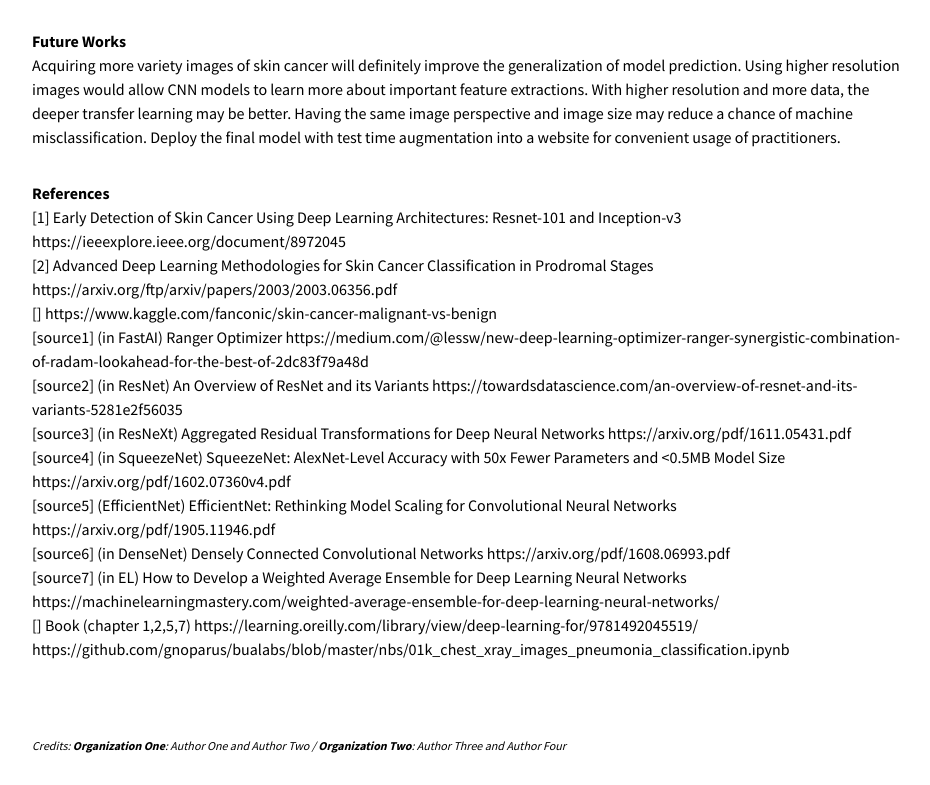
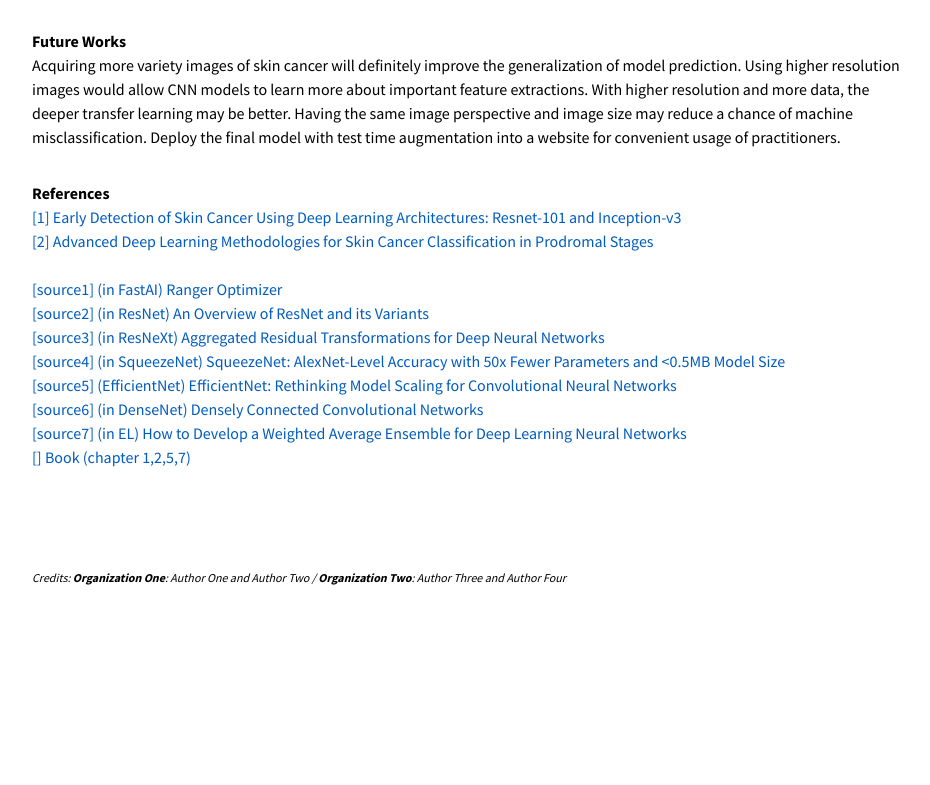
Before and after one commit to aishwarya-shrinivas/Skin-Cancer-Image-Classification, a plain HTML site: page result.html in a window 1280 px wide. Shown: the part 1577-2362 px from the top of the page, without its empty margins (168-1098 px from the left). After the commit the page ends 2194 px from the top, so only its background shows below. Drawn offline with nearby package versions, Linux system fonts and the light colour scheme.

Commit message:
Update result.html

```diff
--- a/result.html
+++ b/result.html
@@ -67,30 +67,18 @@ Deploy the final model with test time augmentation into a website for convenient
 <p>
 <b> References </b>
 <br>
-[1] Early Detection of Skin Cancer Using Deep Learning Architectures: Resnet-101 and Inception-v3
-https://ieeexplore.ieee.org/document/8972045  <br>
-
-[2] Advanced Deep Learning Methodologies for Skin Cancer Classification in Prodromal Stages https://arxiv.org/ftp/arxiv/papers/2003/2003.06356.pdf <br>
-
-[] https://www.kaggle.com/fanconic/skin-cancer-malignant-vs-benign <br>
-
-[source1] (in FastAI) Ranger Optimizer https://medium.com/@lessw/new-deep-learning-optimizer-ranger-synergistic-combination-of-radam-lookahead-for-the-best-of-2dc83f79a48d <br>
-[source2] (in ResNet) An Overview of ResNet and its Variants
-https://towardsdatascience.com/an-overview-of-resnet-and-its-variants-5281e2f56035 <br>
-[source3] (in ResNeXt) Aggregated Residual Transformations for Deep Neural Networks
-https://arxiv.org/pdf/1611.05431.pdf <br>
-[source4] (in SqueezeNet) SqueezeNet: AlexNet-Level Accuracy with 50x Fewer Parameters and <0.5MB Model Size
-https://arxiv.org/pdf/1602.07360v4.pdf <br>
-[source5] (EfficientNet) EfficientNet: Rethinking Model Scaling for Convolutional Neural Networks
-https://arxiv.org/pdf/1905.11946.pdf <br>
-[source6] (in DenseNet) Densely Connected Convolutional Networks
-https://arxiv.org/pdf/1608.06993.pdf <br>
-[source7] (in EL) How to Develop a Weighted Average Ensemble for Deep Learning Neural Networks
-https://machinelearningmastery.com/weighted-average-ensemble-for-deep-learning-neural-networks/ <br>
-
-[] Book (chapter 1,2,5,7) https://learning.oreilly.com/library/view/deep-learning-for/9781492045519/ <br>
-
-https://github.com/gnoparus/bualabs/blob/master/nbs/01k_chest_xray_images_pneumonia_classification.ipynb <br>
+<a href ="https://ieeexplore.ieee.org/document/8972045"> [1] Early Detection of Skin Cancer Using Deep Learning Architectures: Resnet-101 and Inception-v3 </a> <br>
+<a href ="https://arxiv.org/ftp/arxiv/papers/2003/2003.06356.pdf">[2] Advanced Deep Learning Methodologies for Skin Cancer Classification in Prodromal Stages </a> <br>
+<a href ="https://www.kaggle.com/fanconic/skin-cancer-malignant-vs-benign"></a> <br>
+<a href = "https://medium.com/@lessw/new-deep-learning-optimizer-ranger-synergistic-combination-of-radam-lookahead-for-the-best-of-2dc83f79a48d">[source1] (in FastAI) Ranger Optimizer</a><br>
+<a href = "https://towardsdatascience.com/an-overview-of-resnet-and-its-variants-5281e2f56035"> [source2] (in ResNet) An Overview of ResNet and its Variants</a><br>
+<a href = "https://arxiv.org/pdf/1611.05431.pdf">[source3] (in ResNeXt) Aggregated Residual Transformations for Deep Neural Networks</a><br>
+<a href = "https://arxiv.org/pdf/1602.07360v4.pdf">[source4] (in SqueezeNet) SqueezeNet: AlexNet-Level Accuracy with 50x Fewer Parameters and <0.5MB Model Size</a> <br>
+<a href = "https://arxiv.org/pdf/1905.11946.pdf">[source5] (EfficientNet) EfficientNet: Rethinking Model Scaling for Convolutional Neural Networks</a><br>
+<a href = "https://arxiv.org/pdf/1608.06993.pdf">[source6] (in DenseNet) Densely Connected Convolutional Networks</a><br>
+<a href = "https://machinelearningmastery.com/weighted-average-ensemble-for-deep-learning-neural-networks/">[source7] (in EL) How to Develop a Weighted Average Ensemble for Deep Learning Neural Networks</a><br>
+<a href = "https://learning.oreilly.com/library/view/deep-learning-for/9781492045519/">[] Book (chapter 1,2,5,7)</a><br>
+<a href = "https://github.com/gnoparus/bualabs/blob/master/nbs/01k_chest_xray_images_pneumonia_classification.ipynb"> </a><br>
  </p>
         </div>
         </div>
```
